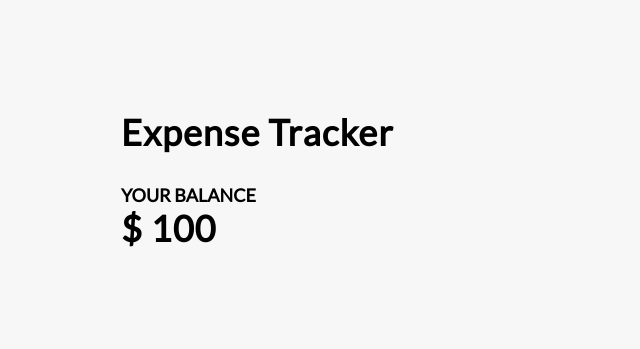
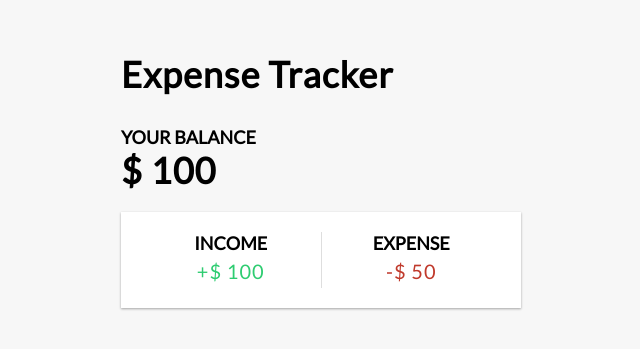
Before and after one commit to muhammadderic/expense-tracker-app, a Vue app in the folder frontend/: page / in a window 1280 px wide. Shown: the part 205-554 px from the top of the page, without its empty margins (319-959 px from the left). Built offline with nearby package versions, Linux system fonts and the light colour scheme.

Commit message:
Create a component to show the total income and expense

```diff
--- a/frontend/src/App.vue
+++ b/frontend/src/App.vue
@@ -1,5 +1,6 @@
 <script setup>
-  import MainBalance from './components/MainBalance.vue';
+  import IncomeExpenses from './components/IncomeExpenses.vue';
+import MainBalance from './components/MainBalance.vue';
   import MainHeader from './components/MainHeader.vue'
 </script>
 
@@ -7,5 +8,6 @@
   <MainHeader/>
   <div class="container">
     <MainBalance :total="100"/>
+    <IncomeExpenses :income="100.00" :expense="50.00"/>
   </div>
 </template>
--- a/frontend/src/assets/style.css
+++ b/frontend/src/assets/style.css
@@ -34,3 +34,37 @@ h4 {
   margin: 0;
   text-transform: uppercase;
 }
+
+/* ===== Income Expense Container ===== */
+.inc-exp-container {
+  display: flex;
+  justify-content: space-between;
+  margin: 20px 0;
+  padding: 20px;
+  background-color: #fff;
+  box-shadow: var(--box-shadow);
+}
+
+.inc-exp-container>div {
+  flex: 1;
+  text-align: center;
+}
+
+.inc-exp-container>div:first-of-type {
+  border-right: 1px solid #dedede;
+}
+
+/* ==== Money ==== */
+.money {
+  font-size: 20px;
+  letter-spacing: 1px;
+  margin: 5px 0;
+}
+
+.money.plus {
+  color: #2ecc71;
+}
+
+.money.minus {
+  color: #c0392b;
+}
--- /dev/null
+++ b/frontend/src/components/IncomeExpenses.vue
@@ -0,0 +1,30 @@
+<script setup>
+const props = defineProps({
+  income: {
+    type: Number,
+    required: true,
+  },
+  expense: {
+    type: Number,
+    required: true,
+  },
+})
+</script>
+
+<template>
+  <div class="inc-exp-container">
+    <div>
+      <h4>Income</h4>
+      <p id="money-plus" class="money plus">
+        +$ {{ props.income }}
+      </p>
+    </div>
+
+    <div>
+      <h4>Expense</h4>
+      <p id="money-minus" class="money minus">
+        -$ {{ props.expense }}
+      </p>
+    </div>
+  </div>
+</template>
```
